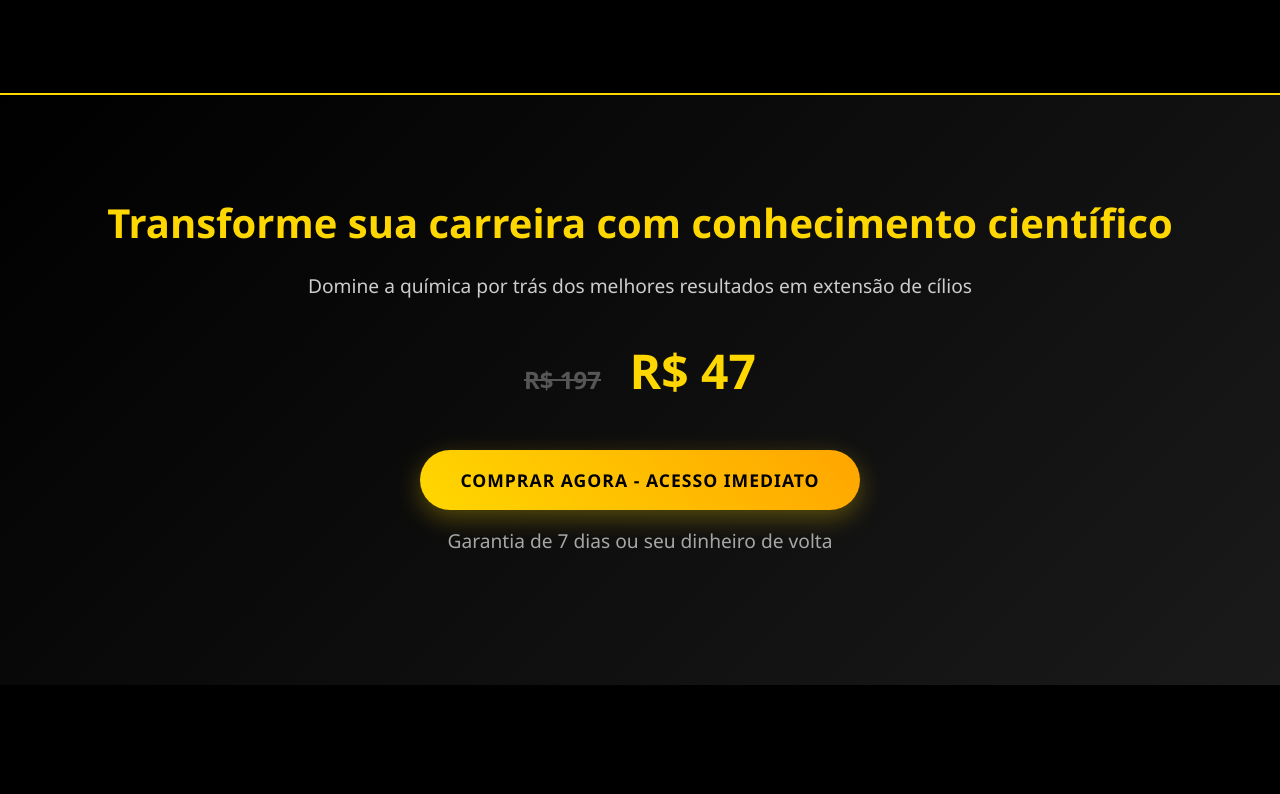
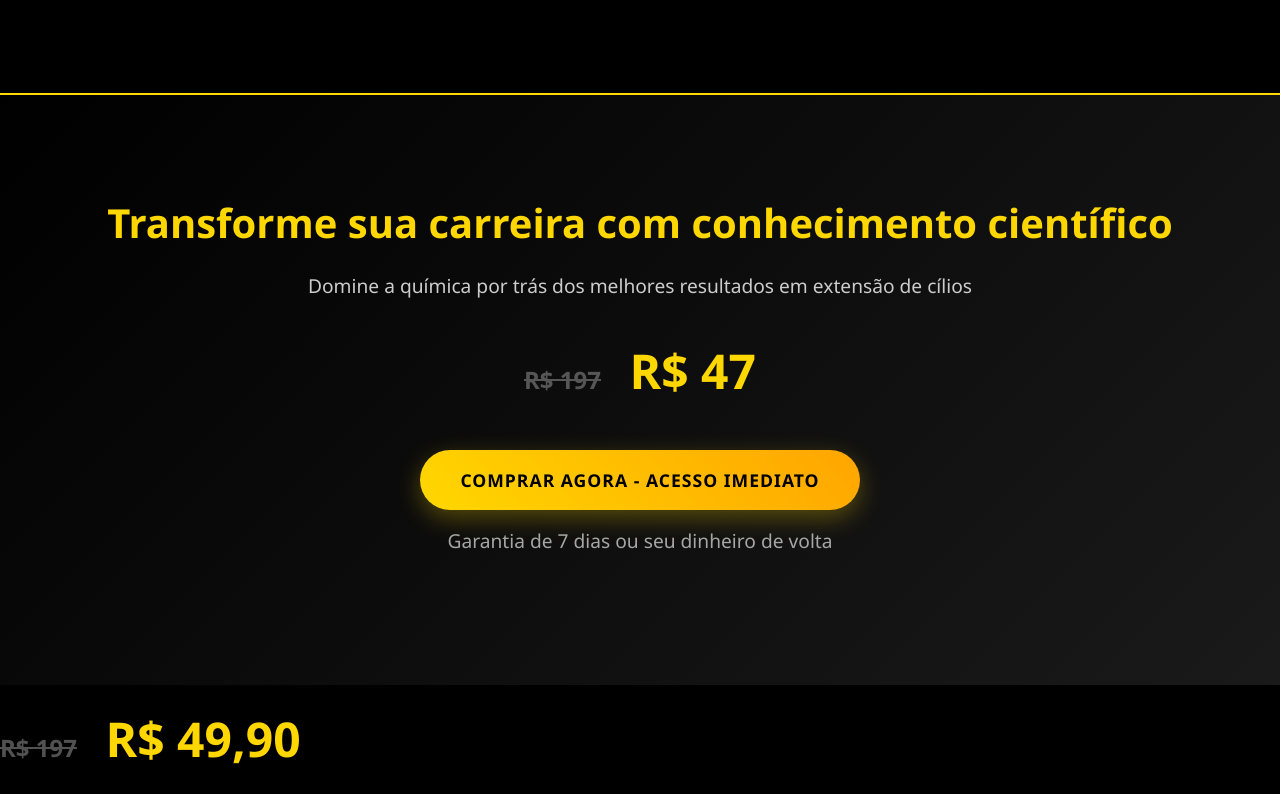
Before and after one commit to annabea014-hub/A-arte-da-colagem-, a plain HTML site: page index.html in a window 1280 px wide. Shown: the part 4163-4957 px from the top of the page. Before the commit the page ends 4848 px from the top, so only its background shows below. Drawn offline with Linux system fonts and the light colour scheme.

Commit message:
Update index.html

```diff
--- a/index.html
+++ b/index.html
@@ -1407,3 +1407,7 @@
     </script>
 </body>
 </html>
+<div class="price">
+                <span class="price-old">R$ 197</span>
+                <span>R$ 49,90</span>
+            </div>
```
